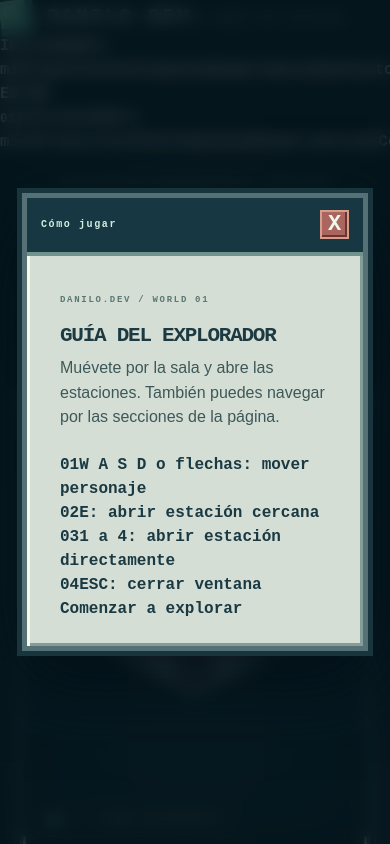
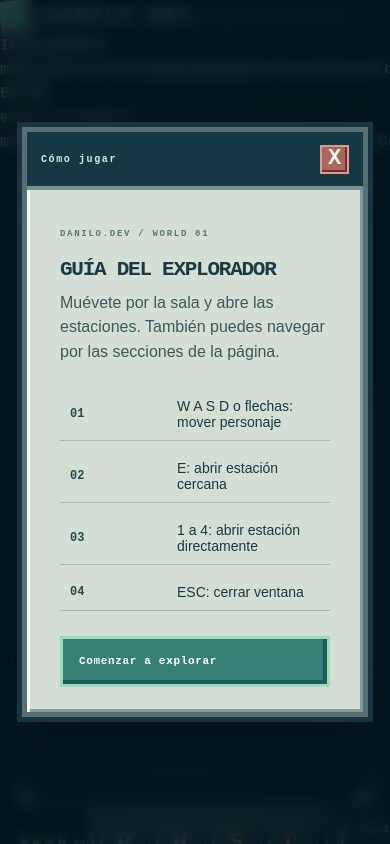
Before and after one commit to danilolarap/Portfolio, a Next.js app: page / in a window 390 px wide. Both pictures are taken after a click on the button "Cómo jugar". Shown: the top 844 px of the page. Built offline with nearby package versions, Linux system fonts and the light colour scheme.

Commit message:
style: build portfolio theme part 07

```diff
--- a/src/app/globals.css
+++ b/src/app/globals.css
@@ -743,3 +743,146 @@ button:focus-visible,
   color: #3d5859;
   margin: 0 0 23px;
 }
+.panel-slots {
+  display: grid;
+  gap: 9px;
+}
+.panel-slot {
+  display: flex;
+  align-items: center;
+  gap: 11px;
+  padding: 10px;
+  background: #baccc3;
+  border: 2px solid #8ca69f;
+  box-shadow:
+    inset 2px 2px #dceae0,
+    inset -2px -2px #748f8b;
+  font-size: 11px;
+  color: #24434a;
+}
+.panel-slot-icon {
+  width: 30px;
+  height: 30px;
+  display: grid;
+  place-items: center;
+  color: #173942;
+  background: var(--accent);
+  font-size: 20px;
+}
+.panel-slot-soon {
+  margin-left: auto;
+  color: #647f7c;
+  font-size: 8px;
+  letter-spacing: 0.06em;
+  white-space: nowrap;
+}
+.panel-note {
+  margin-top: 23px;
+  padding: 11px 13px;
+  background: #e7eee5;
+  border-left: 4px solid var(--accent);
+  font:
+    400 12px/1.4 Arial,
+    sans-serif;
+  color: #56706d;
+}
+.panel-note span {
+  font: 900 16px var(--mono);
+  color: #b58d65;
+  margin-right: 7px;
+}
+.panel-foot {
+  padding: 12px 17px;
+  display: flex;
+  justify-content: space-between;
+  background: #183a43;
+  color: #92c9b9;
+  font-size: 8px;
+  letter-spacing: 0.12em;
+}
+.panel-foot span:last-child {
+  color: #739a99;
+}
+.help-panel {
+  --accent: #9ad9b8;
+}
+.help-rows {
+  display: grid;
+  gap: 9px;
+  margin: 18px 0 25px;
+}
+.help-rows > div {
+  display: flex;
+  align-items: center;
+  gap: 15px;
+  padding: 10px;
+  border-bottom: 1px solid #a6bab1;
+  font:
+    400 14px Arial,
+    sans-serif;
+}
+.help-keys {
+  min-width: 92px;
+  color: #244b4e;
+  font: 900 12px var(--mono);
+}
+.start-button {
+  width: 100%;
+  display: flex;
+  justify-content: space-between;
+  align-items: center;
+  background: #387f76;
+  color: white;
+  border: 3px solid #9cd9b6;
+  box-shadow: inset -4px -4px #1f5a5a;
+  padding: 14px 16px;
+  font-size: 11px;
+  letter-spacing: 0.06em;
+}
+.start-button:hover {
+  background: #4b9c87;
+}
+.start-button span {
+  font-size: 19px;
+}
+@keyframes pulse {
+  50% {
+    opacity: 0.45;
+    box-shadow: 0 0 3px #7ee3a5;
+  }
+}
+@keyframes bob {
+  50% {
+    transform: translateY(-6px);
+  }
+}
+@keyframes playerBob {
+  50% {
+    transform: translateY(-2px);
+  }
+}
+@keyframes twinkle {
+  50% {
+    opacity: 0.2;
+  }
+}
+@media (max-width: 1000px) {
+  .bottom-ui {
+    gap: 10px;
+  }
+  .control-hint {
+    min-width: 0;
+  }
+  .player-chip {
+    min-width: 0;
+  }
+  .hearts {
+    display: none;
+  }
+  .hint-copy {
+    font-size: 8px;
+  }
+  .scene-frame {
+    height: clamp(410px, 56vw, 550px);
+  }
+}
```
